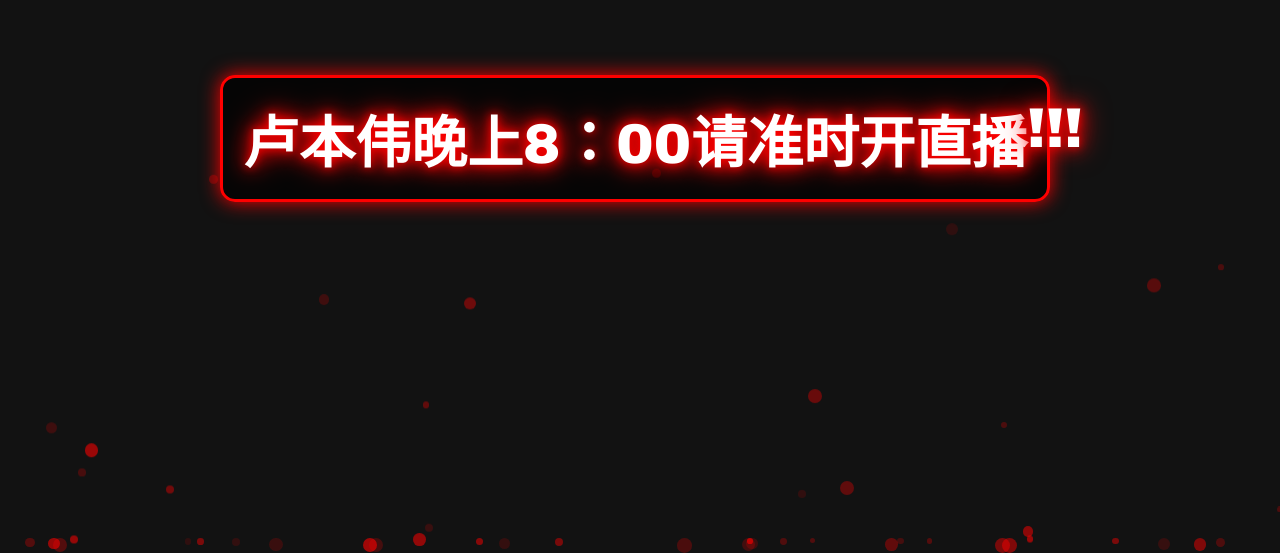
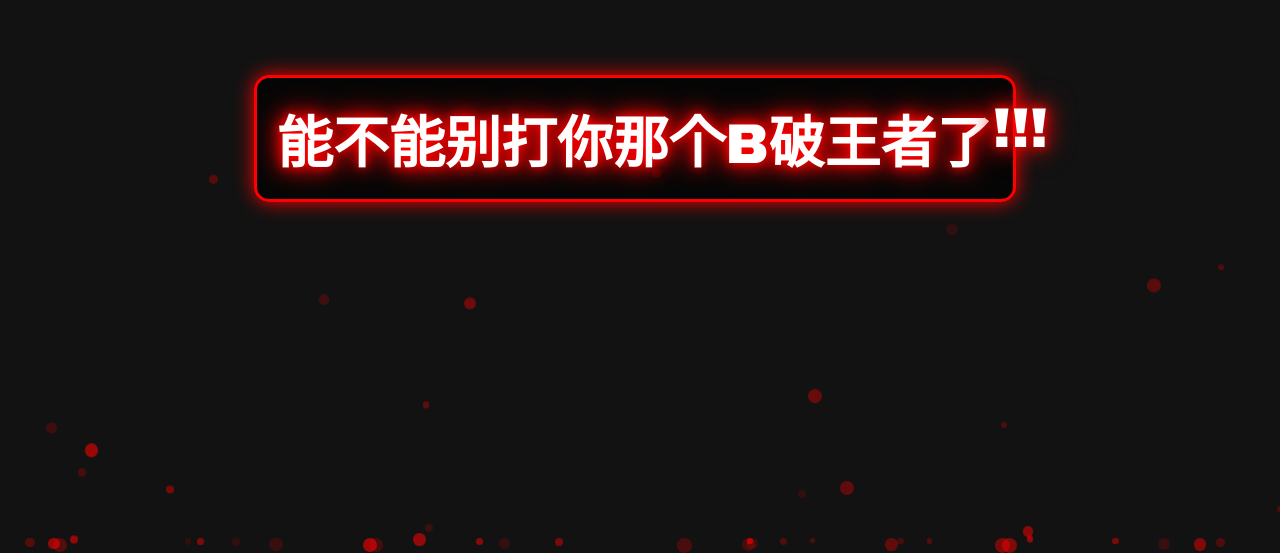
Before and after one commit to TKoComedy/vercle-deme-2, a plain HTML site: page index.html in a window 1280 px wide. Shown: the part 262-815 px from the top of the page. Drawn offline with Linux system fonts and the light colour scheme.

Commit message:
Update index.html

```diff
--- a/index.html
+++ b/index.html
@@ -84,7 +84,7 @@
 </head>
 <body>
     <div class="particles" id="particles"></div>
-    <h1>卢本伟晚上8：00请准时开直播</h1>
+    <h1>能不能别打你那个B破王者了</h1>
 
     <script>
         // 创建粒子效果
```
